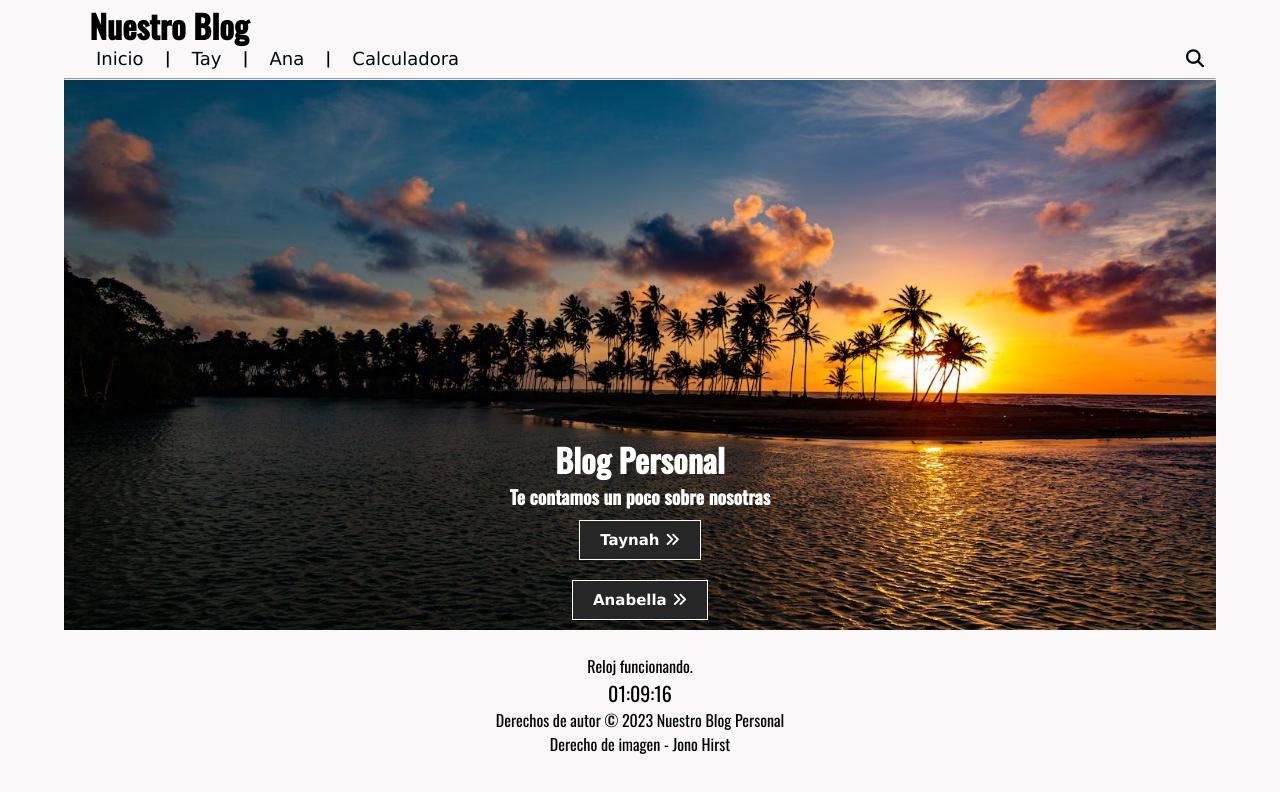
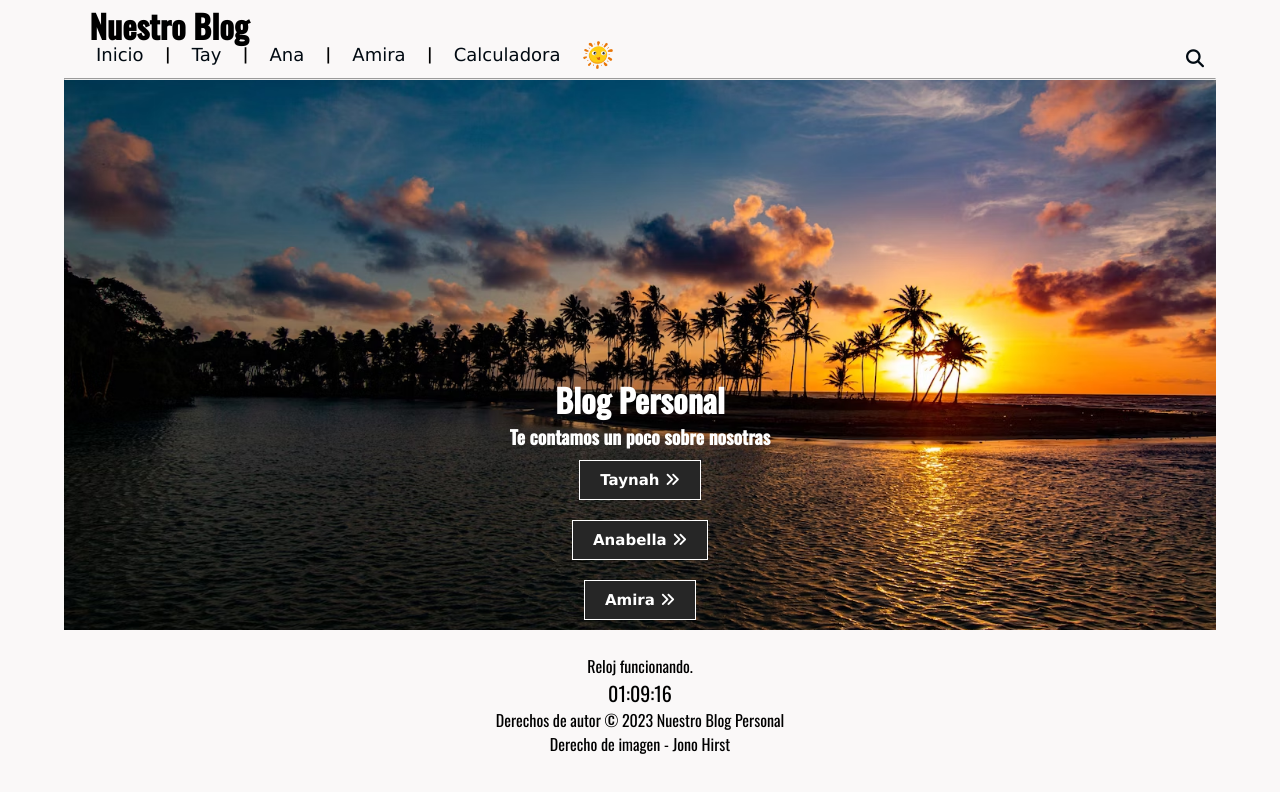
Before and after one commit to analamour/DesaWeb, a plain HTML site: page index.html in a window 1280 px wide. Drawn offline with nearby package versions, Linux system fonts and the light colour scheme.

Commit message:
agregado el boton en el navbar a la sección Amira y la imagen y el evento del mouse

```diff
--- a/index.html
+++ b/index.html
@@ -41,8 +41,13 @@
                 </li>
                 <li>|</li>
                 <li>
+                    <a href="Amira.html">Amira</a>
+                </li>
+                <li>|</li>
+                <li>
                     <a href="Calculadora.html">Calculadora</a>
                 </li>
+                <li><img id="iconImage" onmouseover="this.src='img/moon.png'; document.body.style.backgroundColor ='grey'" onmouseout="this.src='img/sun.png', document.body.style.backgroundColor ='#faf8f8'" src="img/sun.png"></li>
             </ul>
             <ul class="nav-menu-right">
                 <li>
@@ -61,6 +66,7 @@
             <h3 class="black">Te contamos un poco sobre nosotras</h3>
             <a href="Taynah.html" class="btn">Taynah <i class ="fas fa-angle-double-right "></i></a>
             <a href="Anabella.html" class="btn">Anabella <i class ="fas fa-angle-double-right "></i></a>
+            <a href="Amira.html" class="btn">Amira <i class ="fas fa-angle-double-right "></i></a>
         </header>
 
 
```
